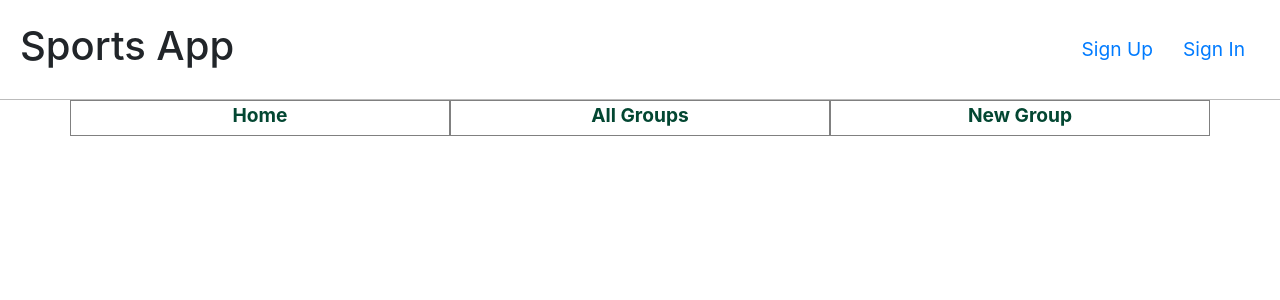
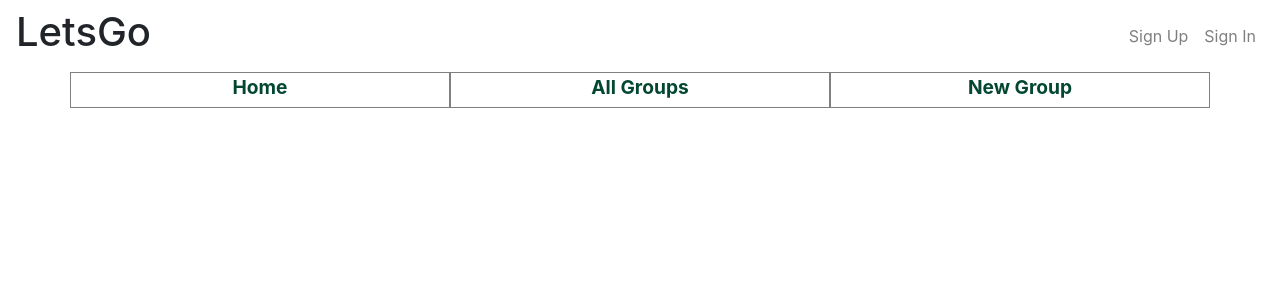
Before and after one commit to cpcurtis1218/Sports-App-Client, a React app: page /groups/1/edit in a window 1280 px wide. Shown: the top 300 px of the page. Built offline with nearby package versions, Linux system fonts and the light colour scheme.

Commit message:
Update Header.js to use boostrap Navbar and Nav components
-Update Links to bootstrap links from react-router-dom links
-Add sticky-top to the Navbar

```diff
--- a/src/header/Header.js
+++ b/src/header/Header.js
@@ -1,30 +1,34 @@
 import React from 'react'
-import { Link } from 'react-router-dom'
+// import { Link } from 'react-router-dom'
+import { Navbar, Nav } from 'react-bootstrap'
 
 import './Header.scss'
 
 const authenticatedOptions = (
   <React.Fragment>
-    <Link to="/change-password">Change Password</Link>
-    <Link to="/sign-out">Sign Out</Link>
+    <Nav.Link href="#/change-password">Change Password</Nav.Link>
+    <Nav.Link href="#/sign-out">Sign Out</Nav.Link>
   </React.Fragment>
 )
 
 const unauthenticatedOptions = (
   <React.Fragment>
-    <Link to="/sign-up">Sign Up</Link>
-    <Link to="/sign-in">Sign In</Link>
+    <Nav.Link href="#/sign-up">Sign Up</Nav.Link>
+    <Nav.Link href="#/sign-in">Sign In</Nav.Link>
   </React.Fragment>
 )
 
 const Header = ({ user }) => (
-  <header className="main-header">
-    <h1>Sports App</h1>
-    <nav>
-      { user && <span>Welcome, {user.email}</span>}
-      { user ? authenticatedOptions : unauthenticatedOptions }
-    </nav>
-  </header>
+  <Navbar sticky="top" expand="lg" variant="light">
+    <h1>LetsGo</h1>
+    <Navbar.Toggle aria-controls="basic-navbar-nav"/>
+    <Navbar.Collapse className="justify-content-end" id="basic-navbar-nav">
+      <Nav className="text-right">
+        { user && <Nav.Item className="p-2 text-right">Welcome, {user.email}</Nav.Item>}
+        { user ? authenticatedOptions : unauthenticatedOptions }
+      </Nav>
+    </Navbar.Collapse>
+  </Navbar>
 )
 
 export default Header
```
